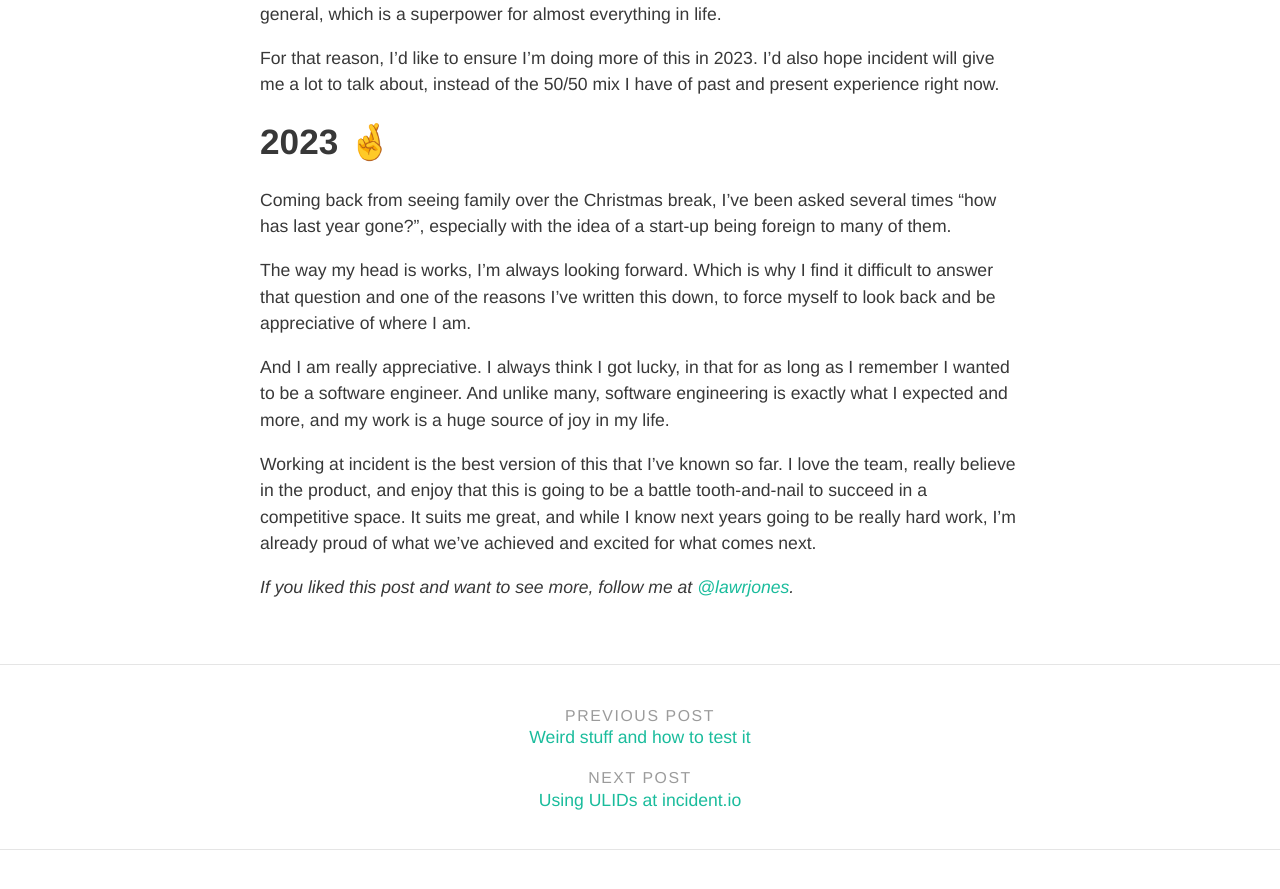
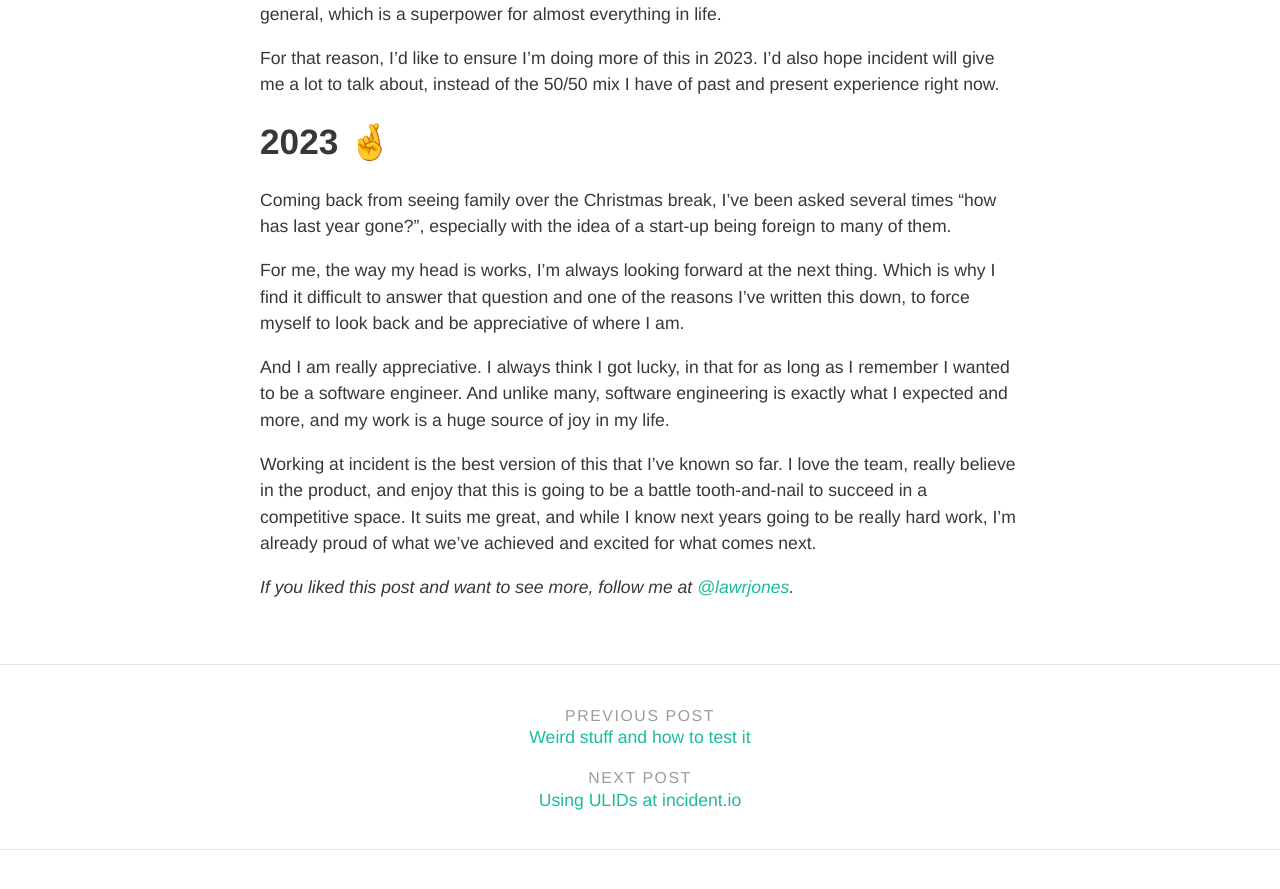
Before and after one commit to samstarling/blog.lawrencejones.dev, a Jekyll site: the page built from _posts/2022-12-31-2022.md, in a window 1280 px wide and 900 px high, scrolled down 4684 px. Shown: the top 889 px of the window. Built offline with Jekyll 4.4.1, drawn with Linux system fonts in a browser that asks for light colours; nearby versions of some CDN libraries; some web fonts are replaced; comment, search, counter and statistics services are not loaded.

Commit message:
Clarification

```diff
--- a/_posts/2022-12-31-2022.md
+++ b/_posts/2022-12-31-2022.md
@@ -218,9 +218,10 @@ Coming back from seeing family over the Christmas break, I've been asked several
 times "how has last year gone?", especially with the idea of a start-up being
 foreign to many of them.
 
-The way my head is works, I'm always looking forward. Which is why I find it
-difficult to answer that question and one of the reasons I've written this
-down, to force myself to look back and be appreciative of where I am.
+For me, the way my head is works, I'm always looking forward at the next thing.
+Which is why I find it difficult to answer that question and one of the reasons
+I've written this down, to force myself to look back and be appreciative of
+where I am.
 
 And I am really appreciative. I always think I got lucky, in that for as long as
 I remember I wanted to be a software engineer. And unlike many, software
```
